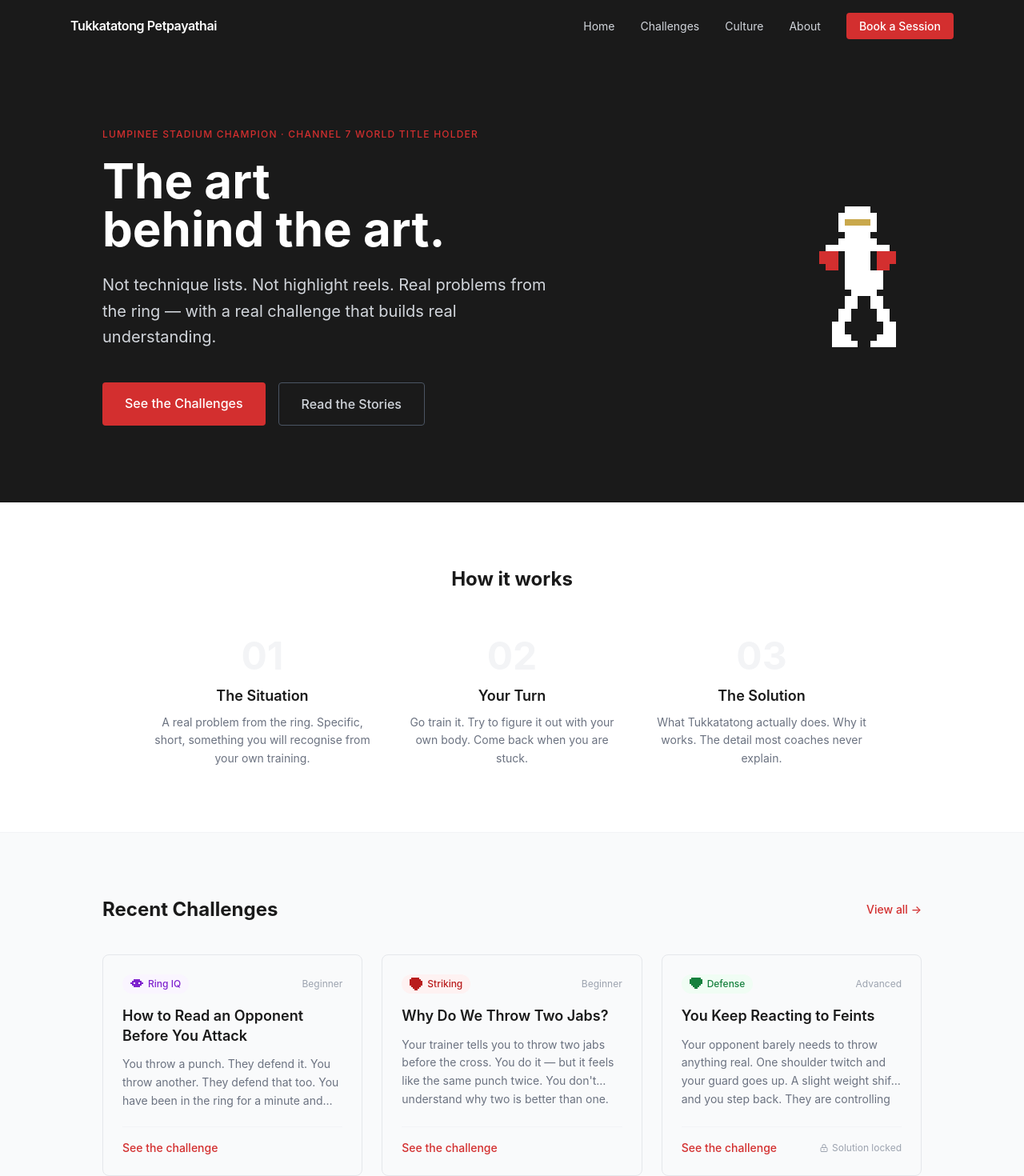
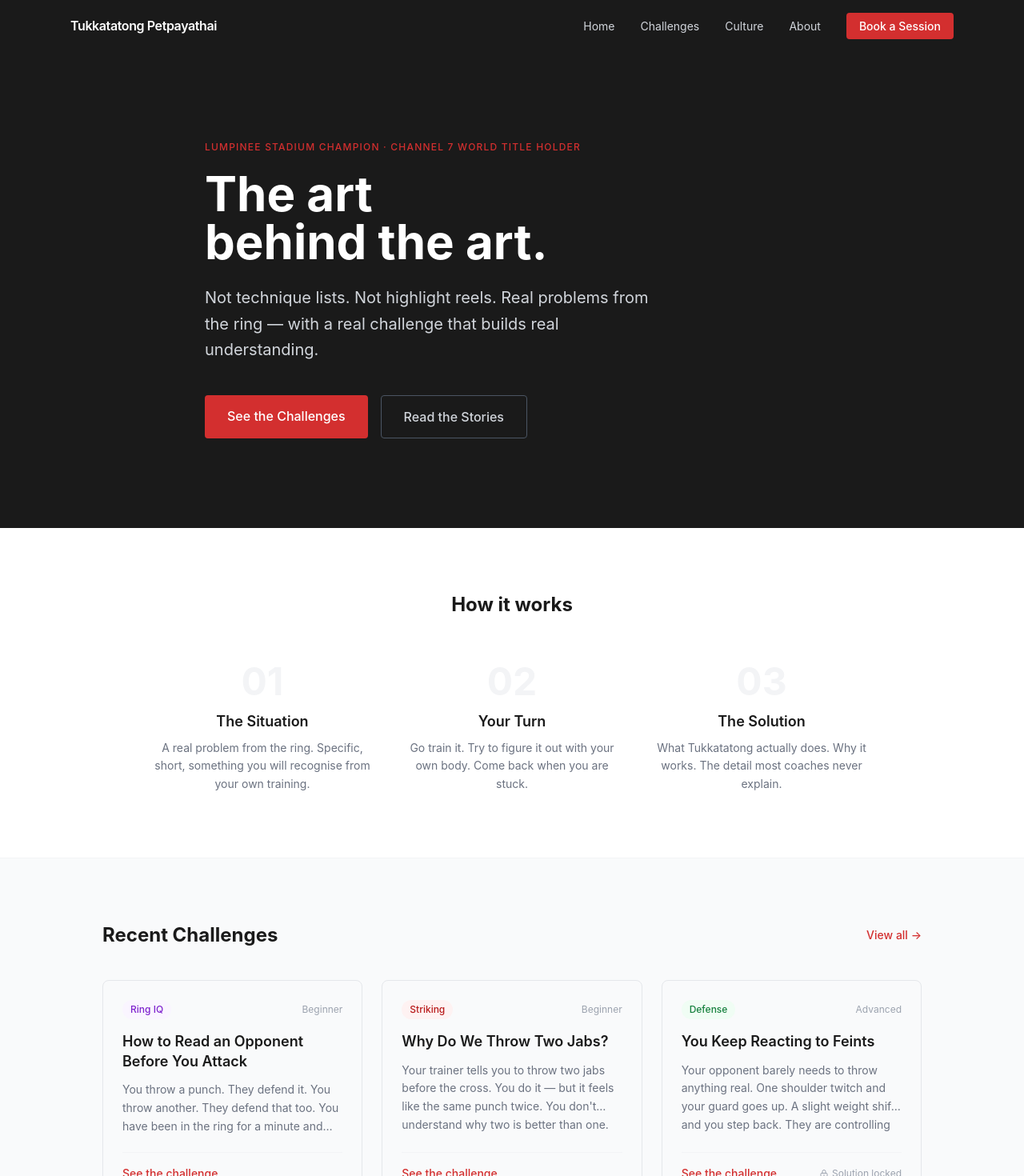
Before and after one commit to sorazhang/tukkata-tong-petpayathai, a Next.js app: page / in a window 1280 px wide. Shown: the top 1470 px of the page at 80% size. Built offline with nearby package versions, Linux system fonts and the light colour scheme.

Commit message:
Remove pixel art — revert to clean typography-only design
https://claude.ai/code/session_01Uud9y6DN7DSM9RrXHhy48E

```diff
--- a/app/challenges/[slug]/page.tsx
+++ b/app/challenges/[slug]/page.tsx
@@ -3,7 +3,6 @@ import { notFound } from 'next/navigation'
 import Link from 'next/link'
 import { MDXRemote } from 'next-mdx-remote/rsc'
 import { getChallenge, getChallenges, splitChallenge } from '@/lib/content'
-import PixelFighter from '@/components/PixelFighter'
 
 interface Props {
   params: Promise<{ slug: string }>
@@ -71,11 +70,7 @@ export default async function ChallengePage({ params }: Props) {
         </div>
 
         {/* ── 01 · The Situation ── */}
-        <div className="bg-brand-black rounded-xl p-8 mb-6 relative overflow-hidden">
-          {/* Decorative pixel fighter — bottom-right corner */}
-          <div className="absolute bottom-0 right-0 opacity-[0.07] pointer-events-none select-none">
-            <PixelFighter pixelSize={5} variant="light" />
-          </div>
+        <div className="bg-brand-black rounded-xl p-8 mb-6">
           <p className="text-xs font-medium text-brand-red uppercase tracking-widest mb-5">
             01 · The Situation
           </p>
--- a/app/page.tsx
+++ b/app/page.tsx
@@ -1,7 +1,6 @@
 import Link from 'next/link'
 import { getChallenges, getCultureStories } from '@/lib/content'
 import ChallengeCard from '@/components/ChallengeCard'
-import PixelFighter from '@/components/PixelFighter'
 
 export default async function Home() {
   const [challenges, stories] = await Promise.all([
@@ -15,10 +14,8 @@ export default async function Home() {
   return (
     <main>
       {/* ── Hero ── */}
-      <section className="bg-brand-black text-white py-24 px-6">
-        <div className="max-w-5xl mx-auto flex items-center gap-12">
-          {/* Text */}
-          <div className="flex-1">
+      <section className="bg-brand-black text-white py-28 px-6">
+        <div className="max-w-3xl mx-auto">
           <p className="text-brand-red text-xs font-medium uppercase tracking-widest mb-5">
             Lumpinee Stadium Champion · Channel 7 World Title Holder
           </p>
@@ -42,11 +39,6 @@ export default async function Home() {
             >
               Read the Stories
             </Link>
-            </div>
-          </div>
-          {/* Pixel fighter — hidden on small screens */}
-          <div className="hidden md:block shrink-0">
-            <PixelFighter pixelSize={8} variant="light" />
           </div>
         </div>
       </section>
--- a/components/ChallengeCard.tsx
+++ b/components/ChallengeCard.tsx
@@ -1,6 +1,5 @@
 import Link from 'next/link'
 import type { Challenge } from '@/lib/content'
-import PixelCategoryIcon from '@/components/PixelCategoryIcon'
 
 const categoryColors: Record<string, string> = {
   Striking: 'bg-red-50 text-red-700',
@@ -24,9 +23,8 @@ export default function ChallengeCard({ challenge }: { challenge: Challenge }) {
       <article className="border border-gray-200 rounded-lg p-6 h-full flex flex-col hover:shadow-md hover:-translate-y-0.5 transition-all duration-200">
         <div className="flex items-center justify-between mb-4">
           <span
-            className={`text-xs font-medium px-2.5 py-1 rounded-full inline-flex items-center gap-1.5 ${colorClass}`}
+            className={`text-xs font-medium px-2.5 py-1 rounded-full ${colorClass}`}
           >
-            <PixelCategoryIcon category={challenge.category} pixelSize={2} />
             {challenge.category}
           </span>
           <span className="text-xs text-gray-400">
```
Lines whose indentation alone changed are shown as unchanged.
